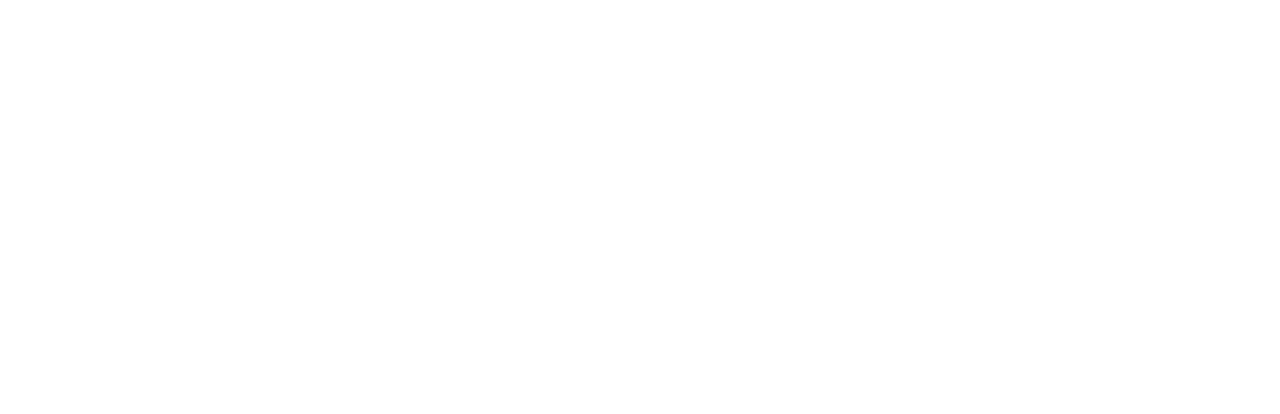
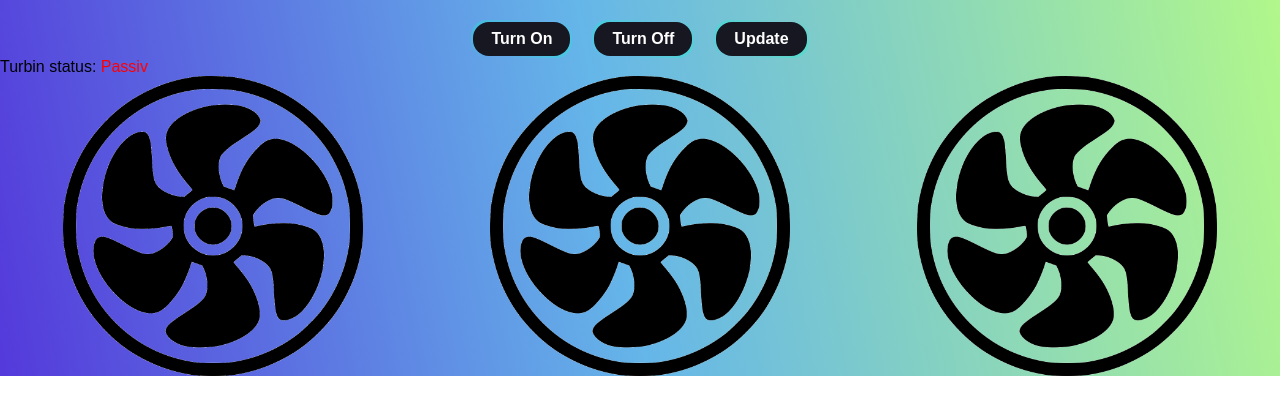
Before and after one commit to USN-Gjengen/APP2000_Gruppe06_Solvann-Driftsystem, a React (Create React App) app in the folder frontend/: page /components/Turbine/TurbineController in a window 1280 px wide. Before the commit this address had no page. Shown: the top 414 px of the page. Built offline with nearby package versions, Linux system fonts and the light colour scheme.

Commit message:
FIXED TURBINE KEEP ALIVE

```diff
--- a/frontend/src/App.js
+++ b/frontend/src/App.js
@@ -12,6 +12,7 @@ import Money from "./components/Money";
 import WaterLevel from "./components/WaterLevel";
 import EnvironmentCost from "./components/EnvironmentCost";
 import { TurbineProvider } from "./components/TurbineProvider";
+import TurbineController from "./components/Turbine/TurbineController";
 
 function App() {
 
@@ -31,6 +32,7 @@ function App() {
           <Route exact path="/components/Money" element={< Money />} ></Route>
           <Route exact path="/components/WaterLevel" element={< WaterLevel />} ></Route>
           <Route exact path="/components/EnvironmentCost" element={< EnvironmentCost />} ></Route>
+          <Route exact path="/components/Turbine/TurbineController" element={< TurbineController />} ></Route>
         </Routes>
       </div>
       </Router>
--- /dev/null
+++ b/frontend/src/components/Turbine/TurbineController.jsx
@@ -0,0 +1,98 @@
+import React, { useState, useEffect } from "react";
+import turbineIMG from "../../img/Turbine.png";
+import { useSpring, animated, config } from "react-spring";
+import { useTurbineContext } from "../TurbineProvider";
+import "../../Turbine.css";
+
+const TurbineController = () => {
+
+    const [groupState, setGroupState] = React.useState({ group: [] });
+    const { isTurbineOn, setIsTurbineOn } = useTurbineContext();
+    const [isSpinning, setIsSpinning] = useState(
+        localStorage.getItem("isSpinning") === "true" ? true : false
+      );
+
+    const props = useSpring({
+        from: { transform: "rotate(0deg)" },
+        to: { transform: `rotate(${isSpinning ? 360 : 0}deg)` },
+        config: { duration: 1000 },
+        reset: true,
+        loop: isSpinning,
+    });
+
+    const handleTurbineOn = (e) => {
+        e.preventDefault();
+        setIsTurbineOn(true);
+        setIsSpinning(true);
+        localStorage.setItem("isSpinning", true);
+    };
+
+    const handleTurbineOff = (e) => {
+        e.preventDefault();
+        setIsTurbineOn(false);
+        setIsSpinning(false);
+        localStorage.setItem("isSpinning", false);
+    };
+
+    const handleUpdate = async () => {
+        var response = await fetch(
+          "http://api.solvann.eksempler.no/api/groupstates/last",
+          {
+            method: "GET",
+            headers: {
+              "Content-Type": "application/json",
+            },
+          }
+        );
+        var data = await response.json();
+        setGroupState(data);
+      };
+
+    return (
+        <div>
+
+                    <div className="button-container">
+                        <button className="btn" onClick={handleTurbineOn}>
+                            <span>Turn On</span>
+                        </button>
+                        <button className="btn" onClick={handleTurbineOff}>
+                            <span>Turn Off</span>
+                        </button>
+                        <button className="btn" onClick={handleUpdate}>
+                            <span>Update</span>
+                        </button>
+
+                    </div>
+                    <div>
+                        Turbin status:{" "}
+                        <span style={{ color: isTurbineOn ? "green" : "red" }}>
+                            {isTurbineOn ? "Aktive" : "Passiv"}
+                        </span>
+                    </div>
+                    <div className="turbines-container">
+                        <animated.img
+                            className="turbine"
+                            style={props}
+                            src={turbineIMG}
+                            alt="Turbine"
+                            />
+                        <animated.img
+                            className="turbine"
+                            style={props}
+                            src={turbineIMG}
+                            alt="Turbine"
+                            />
+                        <animated.img
+                            className="turbine"
+                            style={props}
+                            src={turbineIMG}
+                            alt="Turbine"
+                            />
+                    </div>
+
+                    <div>
+            </div>
+        </div>
+    );
+};
+export default TurbineController;
--- a/frontend/src/pages/Turbine.jsx
+++ b/frontend/src/pages/Turbine.jsx
@@ -1,19 +1,12 @@
 import React, { useEffect, useState } from "react";
 import { useNavigate } from "react-router-dom";
-import { useSpring, animated, config } from "react-spring";
-import turbineIMG from "../img/Turbine.png";
-import "../Turbine.css";
-import { useTurbineContext } from "../components/TurbineProvider";
-import Logg from '../components/ButtonLog';
+import TurbineController from "../components/Turbine/TurbineController";
 
 
 const Turbine = () => {
   const navigate = useNavigate();
   const [logout, setLogout] = React.useState(false);
-  const [groupState, setGroupState] = React.useState({ group: [] });
-  const { isTurbineOn, setIsTurbineOn } = useTurbineContext();
-  const [isSpinning, setIsSpinning] = useState(false);
-
+/*
   const props = useSpring({
     from: { transform: "rotate(0deg)" },
     to: { transform: `rotate(${isSpinning ? 360 : 0}deg)` },
@@ -22,6 +15,7 @@ const Turbine = () => {
     loop: isSpinning,
   });
 
+ */
   React.useEffect(() => {
     if (!localStorage.getItem("auth")) navigate("/login");
   }, [navigate, logout]);
@@ -31,7 +25,7 @@ const Turbine = () => {
     localStorage.removeItem("auth");
     setLogout(true);
   };
-
+/*
   React.useEffect(() => {
     fetch("http://api.solvann.eksempler.no/api/turbines/all", {
       method: "PUT",
@@ -68,7 +62,7 @@ const Turbine = () => {
     e.preventDefault();
     setIsTurbineOn(false);
     setIsSpinning(false);
-  };
+  };*/
 
   return (
     <div className="dashboard">
@@ -91,50 +85,7 @@ const Turbine = () => {
                             </div>
                         </div>
         </div>
-                <div className="button-container">
-                    <button className="btn" onClick={handleTurbineOn}>
-                        <span>Turn On</span>
-                    </button>
-                    <button className="btn" onClick={handleTurbineOff}>
-                        <span>Turn Off</span>
-                    </button>
-                    <button className="btn" onClick={handleUpdate}>
-                        <span>Update</span>
-                    </button>
-
-                </div>
-                <div>
-                    Turbin status:{" "}
-                    <span style={{ color: isTurbineOn ? "green" : "red" }}>
-                        {isTurbineOn ? "Aktive" : "Passiv"}
-                    </span>
-                </div>
-                <div className="turbines-container">
-                    <animated.img
-                        className="turbine"
-                        style={props}
-                        src={turbineIMG}
-                        alt="Turbine"
-                        />
-                    <animated.img
-                        className="turbine"
-                        style={props}
-                        src={turbineIMG}
-                        alt="Turbine"
-                        />
-                    <animated.img
-                        className="turbine"
-                        style={props}
-                        src={turbineIMG}
-                        alt="Turbine"
-                        />
-                </div>
-
-                <div>
-                  <Logg>
-
-                  </Logg>
-                </div>
+       <TurbineController/>
       </div>
 
     );
```
Lines whose indentation alone changed are shown as unchanged.
